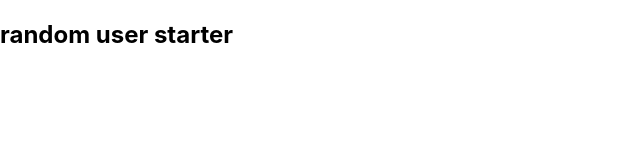
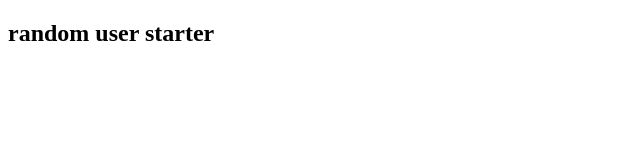
Before and after one commit to Ilie1985/random_user_reactjs, a React (Create React App) app: page / in a window 1280 px wide. Shown: the top 160 px of the page, without its empty margins (0-640 px from the left). Built offline with nearby package versions, Linux system fonts and the light colour scheme.

Commit message:
css variables

```diff
--- a/src/index.css
+++ b/src/index.css
@@ -1,13 +1,46 @@
-body {
-  margin: 0;
-  font-family: -apple-system, BlinkMacSystemFont, 'Segoe UI', 'Roboto', 'Oxygen',
-    'Ubuntu', 'Cantarell', 'Fira Sans', 'Droid Sans', 'Helvetica Neue',
-    sans-serif;
-  -webkit-font-smoothing: antialiased;
-  -moz-osx-font-smoothing: grayscale;
+/*
+===============
+Variables
+===============
+*/
+
+:root {
+  /* dark shades of primary color*/
+  --clr-primary-1: hsl(205, 86%, 17%);
+  --clr-primary-2: hsl(205, 77%, 27%);
+  --clr-primary-3: hsl(205, 72%, 37%);
+  --clr-primary-4: hsl(205, 63%, 48%);
+  /* primary/main color */
+  --clr-primary-5: hsl(205, 78%, 60%);
+  /* lighter shades of primary color */
+  --clr-primary-6: hsl(205, 89%, 70%);
+  --clr-primary-7: hsl(205, 90%, 76%);
+  --clr-primary-8: hsl(205, 86%, 81%);
+  --clr-primary-9: hsl(205, 90%, 88%);
+  --clr-primary-10: hsl(205, 100%, 96%);
+  /* darkest grey - used for headings */
+  --clr-grey-1: hsl(209, 61%, 16%);
+  --clr-grey-2: hsl(211, 39%, 23%);
+  --clr-grey-3: hsl(209, 34%, 30%);
+  --clr-grey-4: hsl(209, 28%, 39%);
+  /* grey used for paragraphs */
+  --clr-grey-5: hsl(210, 22%, 49%);
+  --clr-grey-6: hsl(209, 23%, 60%);
+  --clr-grey-7: hsl(211, 27%, 70%);
+  --clr-grey-8: hsl(210, 31%, 80%);
+  --clr-grey-9: hsl(212, 33%, 89%);
+  --clr-grey-10: hsl(210, 36%, 96%);
+  --clr-white: #fff;
+  --clr-red-dark: hsl(360, 67%, 44%);
+  --clr-red-light: hsl(360, 71%, 66%);
+  --clr-green-dark: hsl(125, 67%, 44%);
+  --clr-green-light: hsl(125, 71%, 66%);
+  --clr-black: #222;
+  --transition: all 0.3s linear;
+  --spacing: 0.1rem;
+  --radius: 0.25rem;
+  --light-shadow: 0 5px 15px rgba(0, 0, 0, 0.1);
+  --dark-shadow: 0 5px 15px rgba(0, 0, 0, 0.2);
+  --max-width: 1170px;
+  --fixed-width: 620px;
 }
-
-code {
-  font-family: source-code-pro, Menlo, Monaco, Consolas, 'Courier New',
-    monospace;
-}
```
